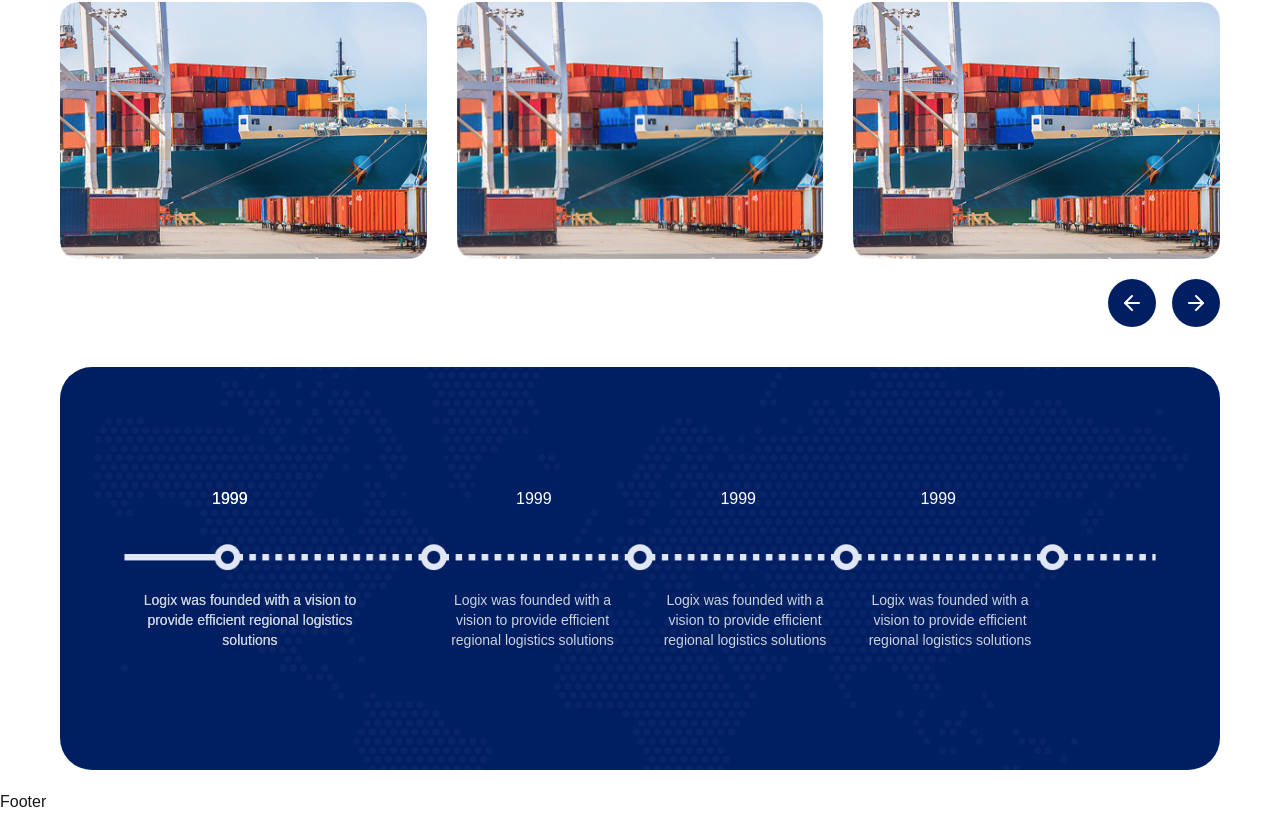
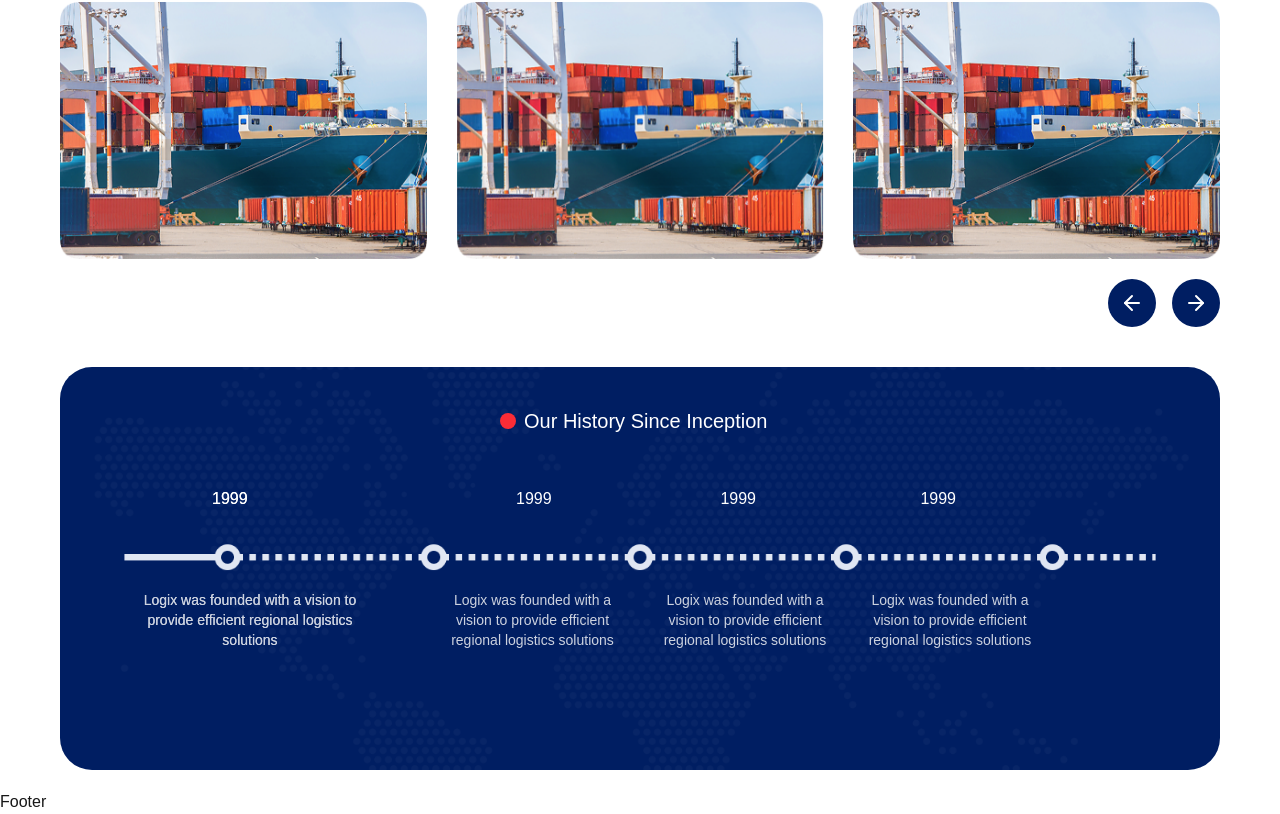
Before and after one commit to sergiojaa/Mkoia_logistic_company, a Next.js app: page /about in a window 1280 px wide. Shown: the part 1529-2343 px from the top of the page. Built offline with nearby package versions, Linux system fonts and the light colour scheme.

Commit message:
complete history

```diff
--- a/app/components/about/History.tsx
+++ b/app/components/about/History.tsx
@@ -2,14 +2,16 @@
 import Image from 'next/image'
 export default function History() {
     return (
-        <div className='p-5'>
-            <div className='relative'>
+        <div className='p-5 hidden lg:block w-full mx-auto'>
+            <div className='relative '>
                 <Image
                     className=' hidden lg:block  rounded-4xl'
                     src='/about/History-desktop.png' width={1200} height={200} alt='image' />
-                <div>
+                <div className='flex items-center left-110 absolute top-10'>
+                    <div className="w-4 h-4 rounded-full bg-red-500 mr-2"></div>
+                    <p className='text-white text-xl '>Our History Since Inception</p>
+                </div>
 
-                </div>
                 <div className='  text-white'>
                     <p className='absolute top-30 left-38' >1999</p>
                     <p className='absolute text-sm text-center text-[#CCD2DF] max-w-[220px] left-20 bottom-30'>Logix was founded with a vision to provide efficient regional logistics solutions</p>
```
